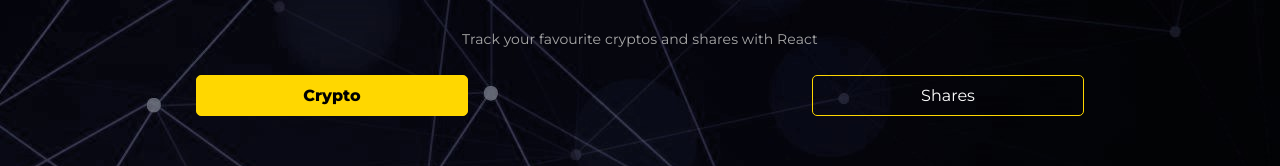
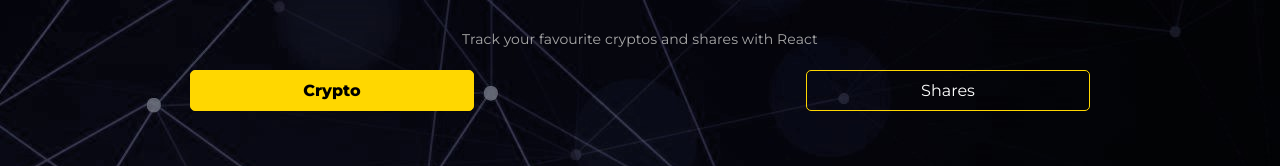
Before and after one commit to oliviercagnat/react-tracker, a React (Create React App) app: page / in a window 1280 px wide. Shown: the part 320-486 px from the top of the page. Built offline with nearby package versions, Linux system fonts and the light colour scheme; no server answers.

Commit message:
change pagination

```diff
--- a/src/components/Coin/CoinsTable.js
+++ b/src/components/Coin/CoinsTable.js
@@ -137,6 +137,7 @@
           style={{ padding: 20, width: '100%', display: 'flex', justifyContent: 'center' }}
           classes={{ ul: MUIclasses.pagination }}
           count={(handleSearch()?.length / 10).toFixed(0)}
+          siblingCount={0}
           // the _ indicates the first parameter is not to be used
           onChange={(_, value) => {
             setPage(value);
--- a/src/components/SelectButton.js
+++ b/src/components/SelectButton.js
@@ -2,7 +2,7 @@
 import { makeStyles } from '@material-ui/core';
 
 const SelectButton = ({ children, selected, onClick }) => {
-  const useStyles = makeStyles({
+  const useStyles = makeStyles((theme) => ({
     selectbutton: {
       border: '1px solid gold',
       borderRadius: 5,
@@ -18,10 +18,15 @@
         backgroundColor: 'gold',
         color: 'black',
       },
-      width: '22%',
-      margin: 5,
+      width: '23%',
+      marginLeft: 'auto',
+      marginRight: 'auto',
+      [theme.breakpoints.down('sm')]: {
+        width: '28%',
+        margin: 0,
+      },
     },
-  });
+  }));
 
   const MUIclasses = useStyles();
 
--- a/src/components/Share/ShareTable.js
+++ b/src/components/Share/ShareTable.js
@@ -91,6 +91,7 @@
           style={{ padding: 20, width: '100%', display: 'flex', justifyContent: 'center' }}
           classes={{ ul: MUIclasses.pagination }}
           count={(handleSearch()?.length / 10).toFixed(0)}
+          siblingCount={0}
           onChange={(_, value) => {
             setPage(value);
             window.scroll(0, 450);
```
